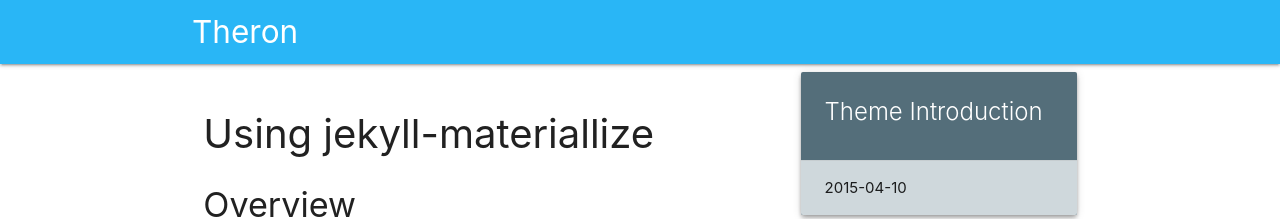
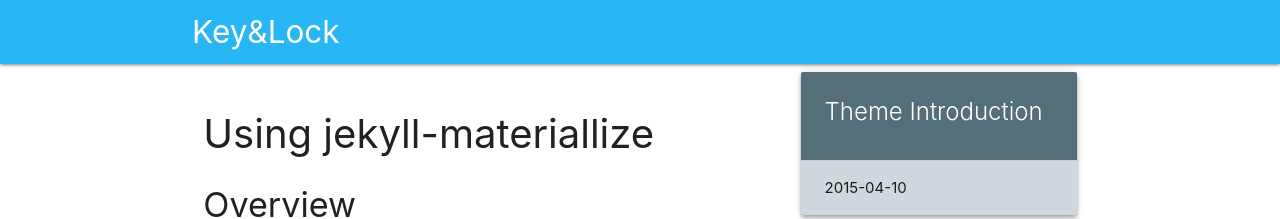
Before and after one commit to tracytheron/theron_blog, a Jekyll site: the page built from _posts/2015-04-10-theme-introduction.md, in a window 1280 px wide. Shown: the top 219 px of the page. Built offline with Jekyll 4.4.1, drawn with Linux system fonts in a browser that asks for light colours; nearby versions of some CDN libraries; library files that are not in the unit come from our copies; comment, search, counter and statistics services are not loaded.

Commit message:
Update _config.yml

```diff
--- a/_config.yml
+++ b/_config.yml
@@ -11,14 +11,14 @@
 # Themes are encouraged to use these universal variables
 # so be sure to set them if your theme uses them.
 #
-title : Theron
+title : Key&Lock
 tagline: Site Tagline
 lang: en
 footerDetail: true
 author :
   name : Theron Chu/CHN
   avatar : false
-  introduction : "Remember That Feel. Remember The Date."
+  introduction : "Remember That Feel.<br/> Remember The Date."
   email : theron.chu@gmail.com
   github : tracytheron
   weibo : keylovelock
```
